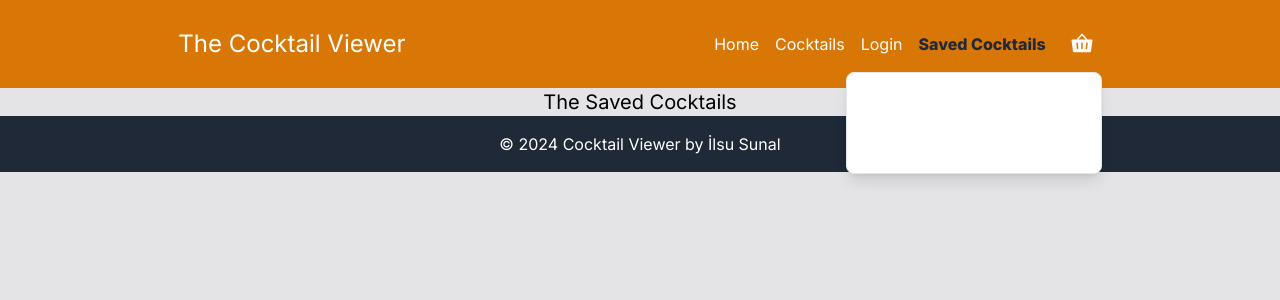
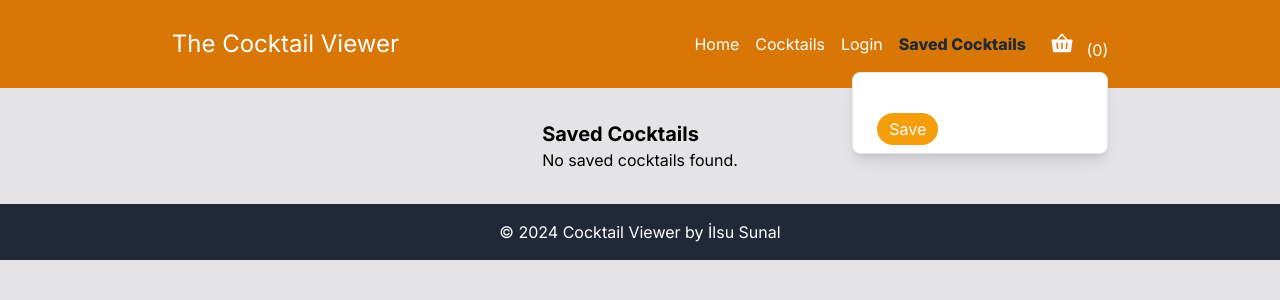
Before and after one commit to ilsusunal/cocktail-viewer, a Next.js app: page /saved in a window 1280 px wide. Both pictures are taken after a click on the button 1081 px from the left and 44 px from the top of the page. Shown: the top 300 px of the page. Built offline with nearby package versions, Linux system fonts and the light colour scheme.

Commit message:
SavedPage, localStorage and Basket

```diff
--- a/src/app/layout.tsx
+++ b/src/app/layout.tsx
@@ -3,7 +3,7 @@ import { Inter } from "next/font/google";
 import "./globals.css";
 import Header from "@/components/Header";
 import Footer from "@/components/Footer";
-import { BasketProvider } from "@/context/BasketContext";
+import BasketProvider from "@/context/BasketContext";
 
 const inter = Inter({ subsets: ["latin"] });
 
--- /dev/null
+++ b/src/app/login/LoginPage.tsx
@@ -0,0 +1,9 @@
+"use client"
+
+export default function LoginPage() {
+    return (
+        <main>
+            <h1 className="text-xl">Login</h1>
+        </main>
+    )
+}
--- a/src/app/login/page.tsx
+++ b/src/app/login/page.tsx
@@ -1,10 +1,12 @@
+import LoginPage from "./LoginPage";
+
 export const metadata = {
     title: "Login - The Cocktail Viewer",
 };
-export default function LoginPage() {
+export default function Page() {
     return (
-        <main>
-            <h1 className="text-xl">Login</h1>
+        <main className="max-w-6xl my-8">
+            <LoginPage />
         </main>
     )
 }
--- /dev/null
+++ b/src/app/saved/SavedPage.tsx
@@ -0,0 +1,44 @@
+"use client"
+
+import { Cocktail } from "@/models/cocktail";
+import { useEffect, useState } from "react";
+
+export default function SavedPage() {
+    const [savedCocktails, setSavedCocktails] = useState<Cocktail[]>([]);
+
+    const loadSavedCocktails = () => {
+        const saved = localStorage.getItem('savedCocktails');
+        if (saved) {
+            setSavedCocktails(JSON.parse(saved));
+        }
+    };
+
+    useEffect(() => {
+        loadSavedCocktails();
+        const handleStorageChange = () => loadSavedCocktails();
+        window.addEventListener('storage', handleStorageChange);
+        return () => window.removeEventListener('storage', handleStorageChange);
+    }, []);
+
+    return (
+        <main>
+            <h1 className="text-xl font-bold">Saved Cocktails</h1>
+            {savedCocktails.length === 0 ? (
+                <p>No saved cocktails found.</p>
+            ) : (
+                <div className="grid grid-cols-1 sm:grid-cols-2 md:grid-cols-3 gap-4">
+                    {savedCocktails.map(cocktail => (
+                        <div key={cocktail.idDrink} className="border p-4 rounded">
+                            <img
+                                src={cocktail.strDrinkThumb}
+                                alt={cocktail.strDrink}
+                                className="w-full h-48 object-cover"
+                            />
+                            <h3 className="text-lg font-bold">{cocktail.strDrink}</h3>
+                        </div>
+                    ))}
+                </div>
+            )}
+        </main>
+    );
+}
--- a/src/app/saved/page.tsx
+++ b/src/app/saved/page.tsx
@@ -1,12 +1,13 @@
+import SavedPage from "./SavedPage";
 
 export const metadata = {
     title: "Saved Cocktails - The Cocktail Viewer",
   };
 
-export default function SavedPage() {
+export default function Page() {
     return (
-        <main>
-            <h1 className="text-xl">The Saved Cocktails</h1>
+        <main className="max-w-6xl my-8">
+            <SavedPage/>
         </main>
     )
 }
--- a/src/components/CocktailCard.tsx
+++ b/src/components/CocktailCard.tsx
@@ -1,3 +1,4 @@
+import { useBasket } from "@/context/BasketContext";
 import { Cocktail } from "@/models/cocktail";
 
 interface CocktailCardProps {
@@ -5,10 +6,20 @@ interface CocktailCardProps {
 }
 
 export default function CocktailCard({ cocktail }: CocktailCardProps) {
+    const { addToBasket } = useBasket();
+
     return (
-        <div className="border rounded shadow-md p-4">
-            <img src={cocktail.strDrinkThumb} alt={cocktail.strDrink} className="w-full h-48 object-cover rounded" />
-            <h3 className="text-lg font-bold mt-2">{cocktail.strDrink}</h3>
+        <div className=" hover:text-white bg-zinc-100 hover:bg-gray-800 rounded-lg p-4 flex flex-col items-center">
+            <img src={cocktail.strDrinkThumb} alt={cocktail.strDrink} className="w-full h-48 object-cover rounded border-2 border-zinc-100" />
+            <p className="text-sm mt-2">{cocktail.strCategory} | {cocktail.strAlcoholic}</p>
+            <h3 className="text-lg font-bold my-2">{cocktail.strDrink}</h3>
+            <p className="text-sm mt-2">Blablabla</p>
+            <button
+                onClick={() => addToBasket(cocktail)}
+                className="mt-2 bg-amber-500 hover:bg-amber-800 text-white py-1 px-3 rounded-full"
+            >
+                Add to Basket
+            </button>
         </div>
     );
 }
--- a/src/components/basket.tsx
+++ b/src/components/basket.tsx
@@ -1,18 +1,43 @@
 "use client"
 
-export default function Basket({ isOpen, onClose, items }: { isOpen: boolean, onClose: () => void, items: any[] }) {
-    if (!isOpen) return null;
+import { useBasket } from "@/context/BasketContext";
+import { useRouter } from "next/navigation";
+
+export default function Basket() {
+    const { basket, removeFromBasket, clearBasket, toggleBasket } = useBasket();
+    const router = useRouter();
+
+    const saveToLocalStorage = () => {
+        const saved = localStorage.getItem('savedCocktails');
+        const existingSaved = saved ? JSON.parse(saved) : [];
+        const updatedSaved = [...existingSaved, ...basket.filter(basketItem =>
+            !existingSaved.some((savedItem: { idDrink: string; }) => savedItem.idDrink === basketItem.idDrink)
+        )];
+        localStorage.setItem('savedCocktails', JSON.stringify(updatedSaved));
+        clearBasket();
+        toggleBasket();
+        router.push('/saved');
+    };
+
     return (
         <div className="absolute right-0 mt-2 bg-white shadow-lg rounded-lg w-64 border border-gray-200 z-50">
-            <h2 className="text-xl font-bold mb-4 px-4 py-2">Basket</h2>
-            <ul className="px-4 py-2">
-                {items.length === 0 ? (
-                    <li>Your basket is empty.</li>
+            <ul className="py-2 px-6">
+                {basket.length === 0 ? (
+                    <li>Your basket is empty</li>
                 ) : (
-                    items.map((item, index) => (
-                        <li key={index} className="py-1 border-b border-gray-200">{item.name}</li>
+                    basket.map(cocktail => (
+                        <li key={cocktail.idDrink} className="flex justify-between items-center mt-2 text-gray-800 border-b-2">
+                            <span>{cocktail.strDrink}</span>
+                            <button onClick={() => removeFromBasket(cocktail.idDrink)} className="text-amber-600 font-semibold hover:underline">Remove</button>
+                        </li>
                     ))
                 )}
+                <button
+                    onClick={saveToLocalStorage}
+                    className="mt-2 bg-amber-500 text-white py-1 px-3 rounded-full "
+                >
+                    Save
+                </button>
             </ul>
         </div>
     )
--- a/src/components/site-nav.tsx
+++ b/src/components/site-nav.tsx
@@ -3,6 +3,7 @@ import Link from "next/link";
 import { usePathname } from "next/navigation"
 import { useState } from "react";
 import Basket from "./Basket";
+import { useBasket } from "@/context/BasketContext";
 
 const siteRoutes = [
     { href: '/', label: 'Home' },
@@ -13,11 +14,8 @@ const siteRoutes = [
 
 export default function SiteNav() {
     const pathname = usePathname();
-    const [isBasketOpen, setBasketOpen] = useState(false);
-    const [basketItems, setBasketItems] = useState<any[]>([]);
+    const { basket, isBasketOpen, toggleBasket } = useBasket();
 
-    const toggleBasket = () => setBasketOpen(prev => !prev);
-    const closeBasket = () => setBasketOpen(false);
 
     return (
         <nav>
@@ -36,7 +34,7 @@ export default function SiteNav() {
                     <button onClick={toggleBasket} className="p-2">
                         <img src="./basket-fill.svg" alt="Basket" className="w-6 h-6" />
                     </button>
-                    <Basket isOpen={isBasketOpen} onClose={closeBasket} items={basketItems} />
+                    {isBasketOpen && <Basket/>} ({basket.length})
                 </li>
             </ul>
         </nav>
--- a/src/context/BasketContext.tsx
+++ b/src/context/BasketContext.tsx
@@ -7,32 +7,45 @@ interface BasketContextType {
     basket: Cocktail[];
     addToBasket: (cocktail: Cocktail) => void;
     removeFromBasket: (id: string) => void;
+    clearBasket: () => void;
+    isBasketOpen: boolean;
+    toggleBasket: () => void;
 }
 
 const BasketContext = createContext<BasketContextType | undefined>(undefined);
-
-export const BasketProvider: React.FC<{ children: ReactNode }> = ({ children }) => {
+export default function BasketProvider({ children }: { children: ReactNode }) {
     const [basket, setBasket] = useState<Cocktail[]>([]);
+    const [isBasketOpen, setBasketOpen] = useState<boolean>(false);
 
     const addToBasket = (cocktail: Cocktail) => {
-        setBasket(prevBasket => [...prevBasket, cocktail]);
+        const isInBasket = basket.some(item => item.idDrink === cocktail.idDrink);
+        if (!isInBasket) {
+            setBasket(prevBasket => [...prevBasket, cocktail]);
+        }
     };
 
     const removeFromBasket = (id: string) => {
         setBasket(prevBasket => prevBasket.filter(cocktail => cocktail.idDrink !== id));
     };
 
+    const clearBasket = () => {
+        setBasket([]);
+    };
+    const toggleBasket = () => {
+        setBasketOpen(prev => !prev);
+    };
+
     return (
-        <BasketContext.Provider value={{ basket, addToBasket, removeFromBasket }}>
+        <BasketContext.Provider value={{ basket, addToBasket, removeFromBasket, clearBasket, isBasketOpen, toggleBasket }}>
             {children}
         </BasketContext.Provider>
     );
-};
+}
 
-export const useBasket = (): BasketContextType => {
+export function useBasket(): BasketContextType {
     const context = useContext(BasketContext);
     if (context === undefined) {
         throw new Error('useBasket must be used within a BasketProvider');
     }
     return context;
-};
+}
--- a/src/models/cocktail.tsx
+++ b/src/models/cocktail.tsx
@@ -2,4 +2,6 @@ export interface Cocktail {
     idDrink: string;
     strDrink: string;
     strDrinkThumb: string;
+    strCategory : string;
+    strAlcoholic: string;
 }
```
Also changed, not shown: src/hooks/useLocalStorage.tsx (added, +22 -0 lines).
